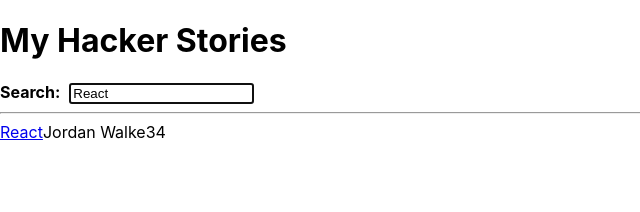
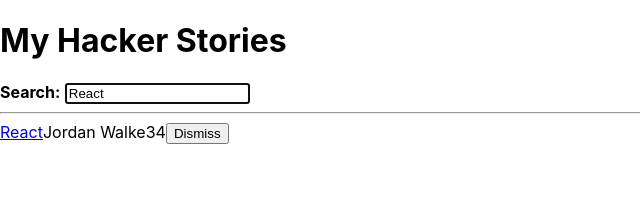
Before and after one commit to josumung999/hacker-stories-react, a React (Create React App) app: page / in a window 1280 px wide. Shown: the top 212 px of the page, without its empty margins (0-640 px from the left). Built offline with nearby package versions, Linux system fonts and the light colour scheme.

Commit message:
Setting story dismissing

```diff
--- a/src/App.js
+++ b/src/App.js
@@ -1,4 +1,23 @@
 import React from 'react';
+
+const initialStories = [
+  {
+    title: 'React',
+    url: 'https://reactjs.org/',
+    author: 'Jordan Walke',
+    num_comments: 3,
+    points: 4,
+    objectID: 0,
+  },
+  {
+    title: 'Redux',
+    url: 'https://redux.js.org/',
+    author: 'Dan Abramov, Andrew Clark',
+    num_comments: 2,
+    points: 5,
+    objectID: 1,
+  },
+];
 
 const useSemiPersistentState = (key, initialState) => {
   const [value, setValue] = React.useState(
@@ -13,29 +32,20 @@
 };
 
 const App = () => {
-  const stories = [
-    {
-      title: 'React',
-      url: 'https://reactjs.org/',
-      author: 'Jordan Walke',
-      num_comments: 3,
-      points: 4,
-      objectID: 0,
-    },
-    {
-      title: 'Redux',
-      url: 'https://redux.js.org/',
-      author: 'Dan Abramov, Andrew Clark',
-      num_comments: 2,
-      points: 5,
-      objectID: 1,
-    },
-  ];
-
   const [searchTerm, setSearchTerm] = useSemiPersistentState(
     'search',
     'React'
   );
+
+  const [stories, setStories] = React.useState(initialStories);
+
+  const handleRemoveStory = item => {
+    const newStories = stories.filter(
+      story => item.objectID !== story.objectID
+    );
+
+    setStories(newStories);
+  };
 
   const handleSearch = event => {
     setSearchTerm(event.target.value);
@@ -55,14 +65,12 @@
         isFocused
         onInputChange={handleSearch}
       >
-        <strong>
-          Search:
-        </strong>
+        <strong>Search:</strong>
       </InputWithLabel>
 
       <hr />
 
-      <List list={searchedStories} />
+      <List list={searchedStories} onRemoveItem={handleRemoveStory} />
     </div>
   );
 };
@@ -73,25 +81,20 @@
   type = 'text',
   onInputChange,
   isFocused,
-  children
+  children,
 }) => {
-
-  // A
   const inputRef = React.useRef();
 
-  // C
   React.useEffect(() => {
-    if (isFocused && inputRef.current) {
-      // D
+    if (isFocused) {
       inputRef.current.focus();
     }
   }, [isFocused]);
 
   return (
     <>
-      <label htmlFor={id}>{children} </label>
+      <label htmlFor={id}>{children}</label>
       &nbsp;
-        {/* B */}
       <input
         ref={inputRef}
         id={id}
@@ -101,13 +104,18 @@
       />
     </>
   );
-}
+};
 
+const List = ({ list, onRemoveItem }) =>
+  list.map(item => (
+    <Item
+      key={item.objectID}
+      item={item}
+      onRemoveItem={onRemoveItem}
+    />
+  ));
 
-const List = ({ list }) =>
-  list.map(item => <Item key={item.objectID} item={item} />);
-
-const Item = ({ item }) => (
+const Item = ({ item, onRemoveItem }) => (
   <div>
     <span>
       <a href={item.url}>{item.title}</a>
@@ -115,6 +123,11 @@
     <span>{item.author}</span>
     <span>{item.num_comments}</span>
     <span>{item.points}</span>
+    <span>
+      <button type="button" onClick={() => onRemoveItem(item)}>
+        Dismiss
+      </button>
+    </span>
   </div>
 );
 
```
